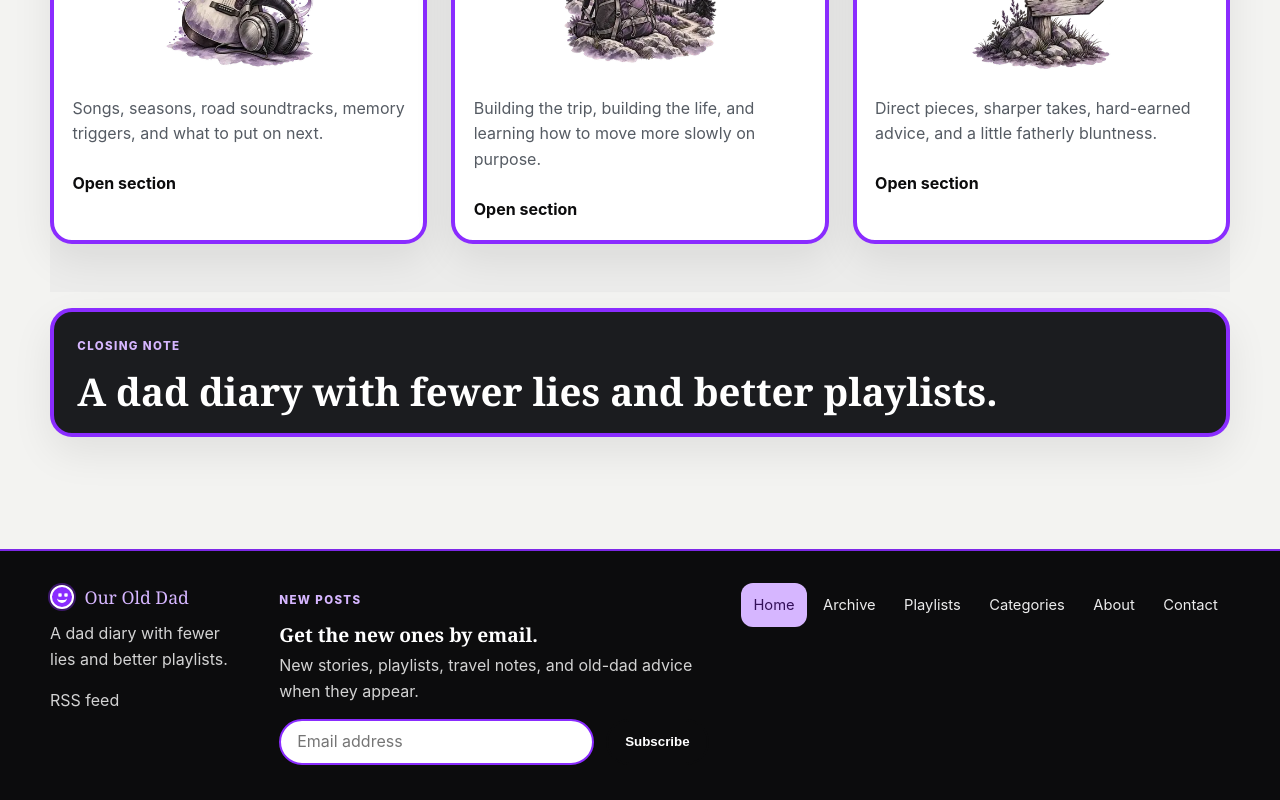
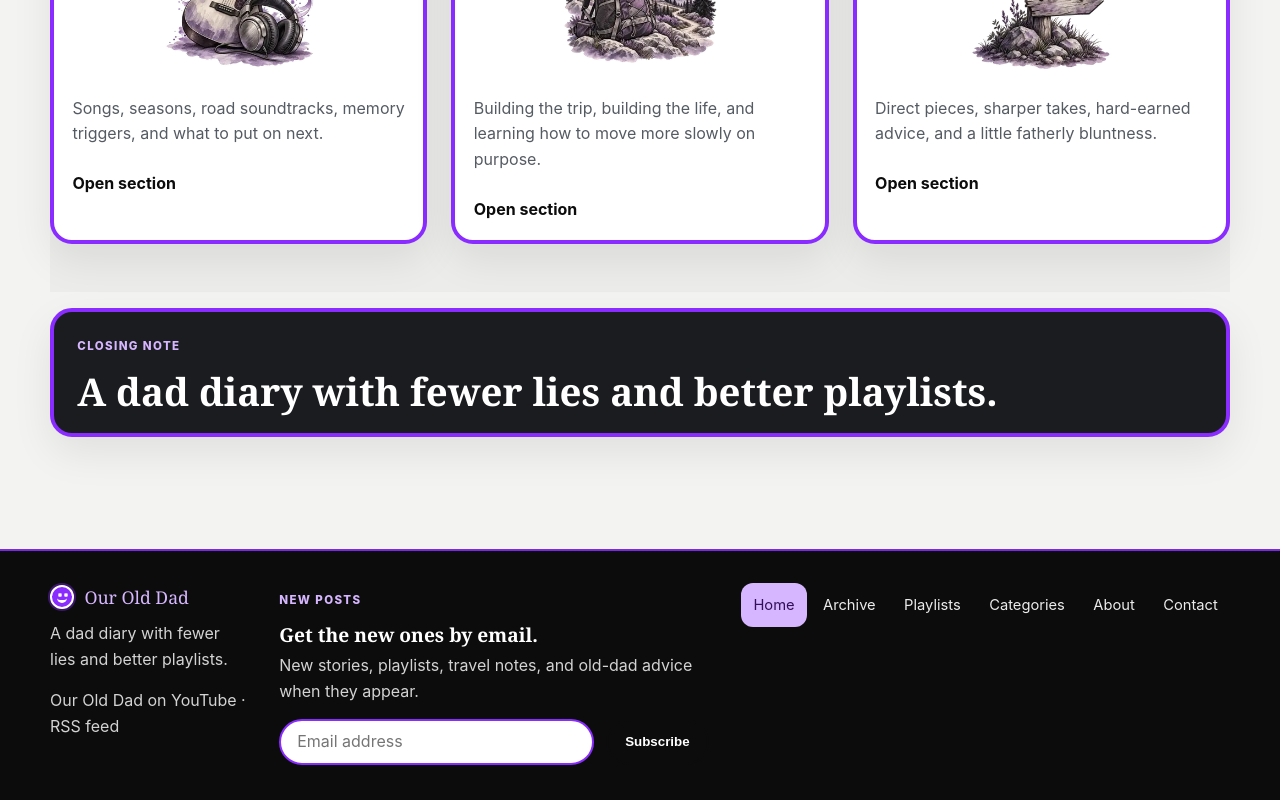
Before and after one commit to SuperDudePro/Blog-Site, a React (Vite) app: page / in a window 1280 px wide. Shown: the part 3215-4015 px from the top of the page. Built offline with nearby package versions, Linux system fonts and the light colour scheme.

Commit message:
Add verified OOD channel link to footer and playlist intro

```diff
--- a/src/components/SiteShell.tsx
+++ b/src/components/SiteShell.tsx
@@ -73,6 +73,8 @@ export function SiteShell({ children }: Props) {
             </p>
             <p className="site-footer__copy">{site.footerNote}</p>
             <p className="site-footer__copy">
+              <a href={site.youtubeUrl} target="_blank" rel="noopener noreferrer">Our Old Dad on YouTube</a>
+              <span aria-hidden="true"> · </span>
               <a href="/rss.xml">RSS feed</a>
             </p>
           </div>
```
